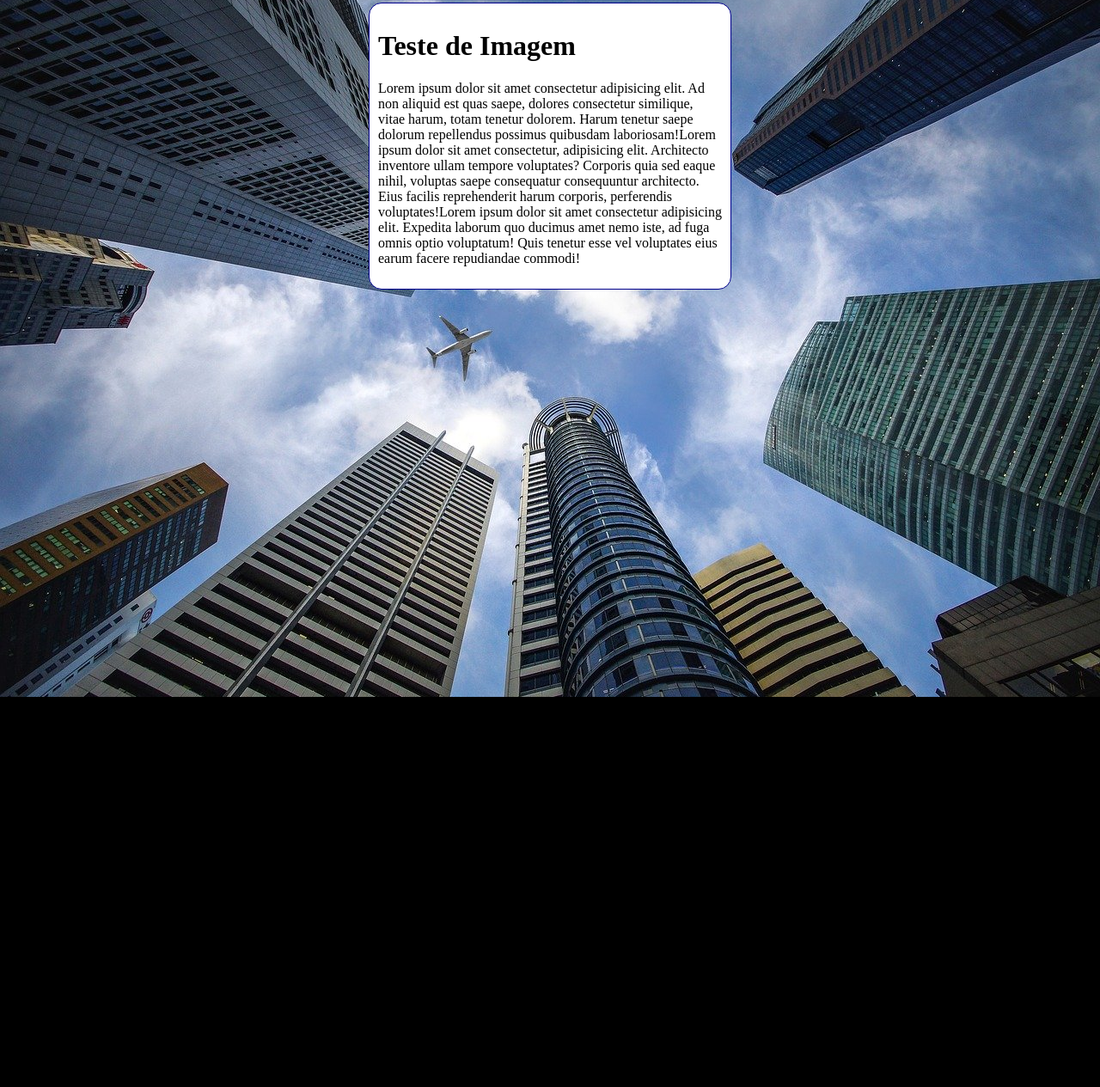
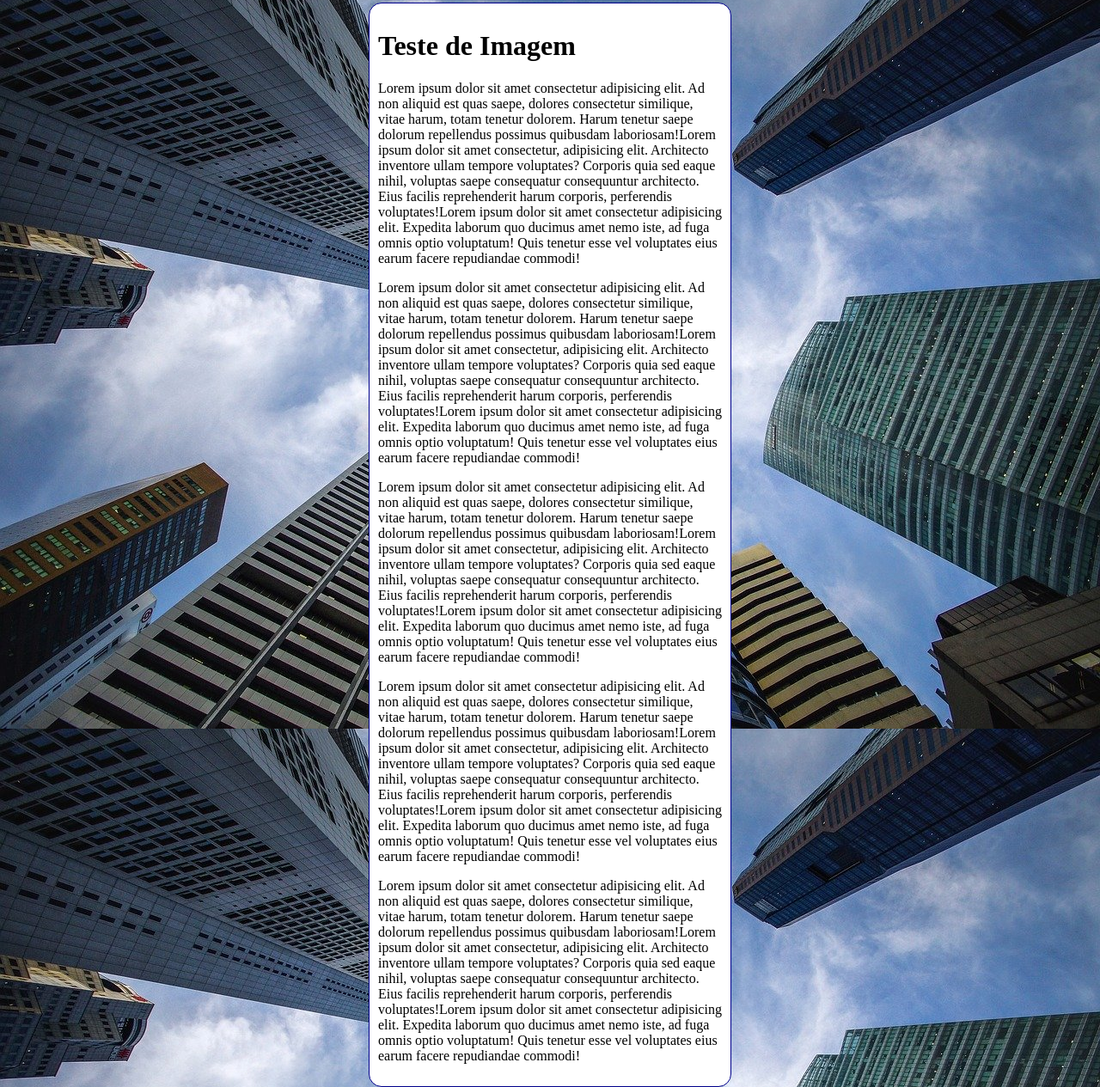
Before and after one commit to moharanascimento/exercicios-html-css-curso-em-video, a plain HTML site: page ex022/fundo006.html in a window 1280 px wide. Shown: the part 5-1270 px from the top of the page at 86% size. Before the commit the page ends 816 px from the top, so only its background shows below. Drawn offline with Linux system fonts and the light colour scheme.

Commit message:
Update fundo006.html

```diff
--- a/ex022/fundo006.html
+++ b/ex022/fundo006.html
@@ -10,7 +10,7 @@
             background-color: black;
             background-image: url(imagens/wallpaper002.jpg);
             position: center top;
-            background-repeat: no-repeat;
+            background-repeat: repeat-y;
             background-size: cover;
         }
         main{
@@ -28,6 +28,14 @@
         <h1>Teste de Imagem</h1>
         <p>Lorem ipsum dolor sit amet consectetur adipisicing elit. Ad non aliquid est quas saepe, dolores consectetur similique, vitae harum, totam tenetur dolorem. Harum tenetur saepe dolorum repellendus possimus quibusdam laboriosam!Lorem ipsum dolor sit amet consectetur, adipisicing elit. Architecto inventore ullam tempore voluptates? Corporis quia sed eaque nihil, voluptas saepe consequatur consequuntur architecto. Eius facilis reprehenderit harum corporis, perferendis voluptates!Lorem ipsum dolor sit amet consectetur adipisicing elit. Expedita laborum quo ducimus amet nemo iste, ad fuga omnis optio voluptatum! Quis tenetur esse vel voluptates eius earum facere repudiandae commodi!
         </p>
+        <p>Lorem ipsum dolor sit amet consectetur adipisicing elit. Ad non aliquid est quas saepe, dolores consectetur similique, vitae harum, totam tenetur dolorem. Harum tenetur saepe dolorum repellendus possimus quibusdam laboriosam!Lorem ipsum dolor sit amet consectetur, adipisicing elit. Architecto inventore ullam tempore voluptates? Corporis quia sed eaque nihil, voluptas saepe consequatur consequuntur architecto. Eius facilis reprehenderit harum corporis, perferendis voluptates!Lorem ipsum dolor sit amet consectetur adipisicing elit. Expedita laborum quo ducimus amet nemo iste, ad fuga omnis optio voluptatum! Quis tenetur esse vel voluptates eius earum facere repudiandae commodi!
+        </p>
+        <p>Lorem ipsum dolor sit amet consectetur adipisicing elit. Ad non aliquid est quas saepe, dolores consectetur similique, vitae harum, totam tenetur dolorem. Harum tenetur saepe dolorum repellendus possimus quibusdam laboriosam!Lorem ipsum dolor sit amet consectetur, adipisicing elit. Architecto inventore ullam tempore voluptates? Corporis quia sed eaque nihil, voluptas saepe consequatur consequuntur architecto. Eius facilis reprehenderit harum corporis, perferendis voluptates!Lorem ipsum dolor sit amet consectetur adipisicing elit. Expedita laborum quo ducimus amet nemo iste, ad fuga omnis optio voluptatum! Quis tenetur esse vel voluptates eius earum facere repudiandae commodi!
+        </p>
+        <p>Lorem ipsum dolor sit amet consectetur adipisicing elit. Ad non aliquid est quas saepe, dolores consectetur similique, vitae harum, totam tenetur dolorem. Harum tenetur saepe dolorum repellendus possimus quibusdam laboriosam!Lorem ipsum dolor sit amet consectetur, adipisicing elit. Architecto inventore ullam tempore voluptates? Corporis quia sed eaque nihil, voluptas saepe consequatur consequuntur architecto. Eius facilis reprehenderit harum corporis, perferendis voluptates!Lorem ipsum dolor sit amet consectetur adipisicing elit. Expedita laborum quo ducimus amet nemo iste, ad fuga omnis optio voluptatum! Quis tenetur esse vel voluptates eius earum facere repudiandae commodi!
+        </p>
+        <p>Lorem ipsum dolor sit amet consectetur adipisicing elit. Ad non aliquid est quas saepe, dolores consectetur similique, vitae harum, totam tenetur dolorem. Harum tenetur saepe dolorum repellendus possimus quibusdam laboriosam!Lorem ipsum dolor sit amet consectetur, adipisicing elit. Architecto inventore ullam tempore voluptates? Corporis quia sed eaque nihil, voluptas saepe consequatur consequuntur architecto. Eius facilis reprehenderit harum corporis, perferendis voluptates!Lorem ipsum dolor sit amet consectetur adipisicing elit. Expedita laborum quo ducimus amet nemo iste, ad fuga omnis optio voluptatum! Quis tenetur esse vel voluptates eius earum facere repudiandae commodi!
+        </p>
     </main>
 </body>
 </html>
```
